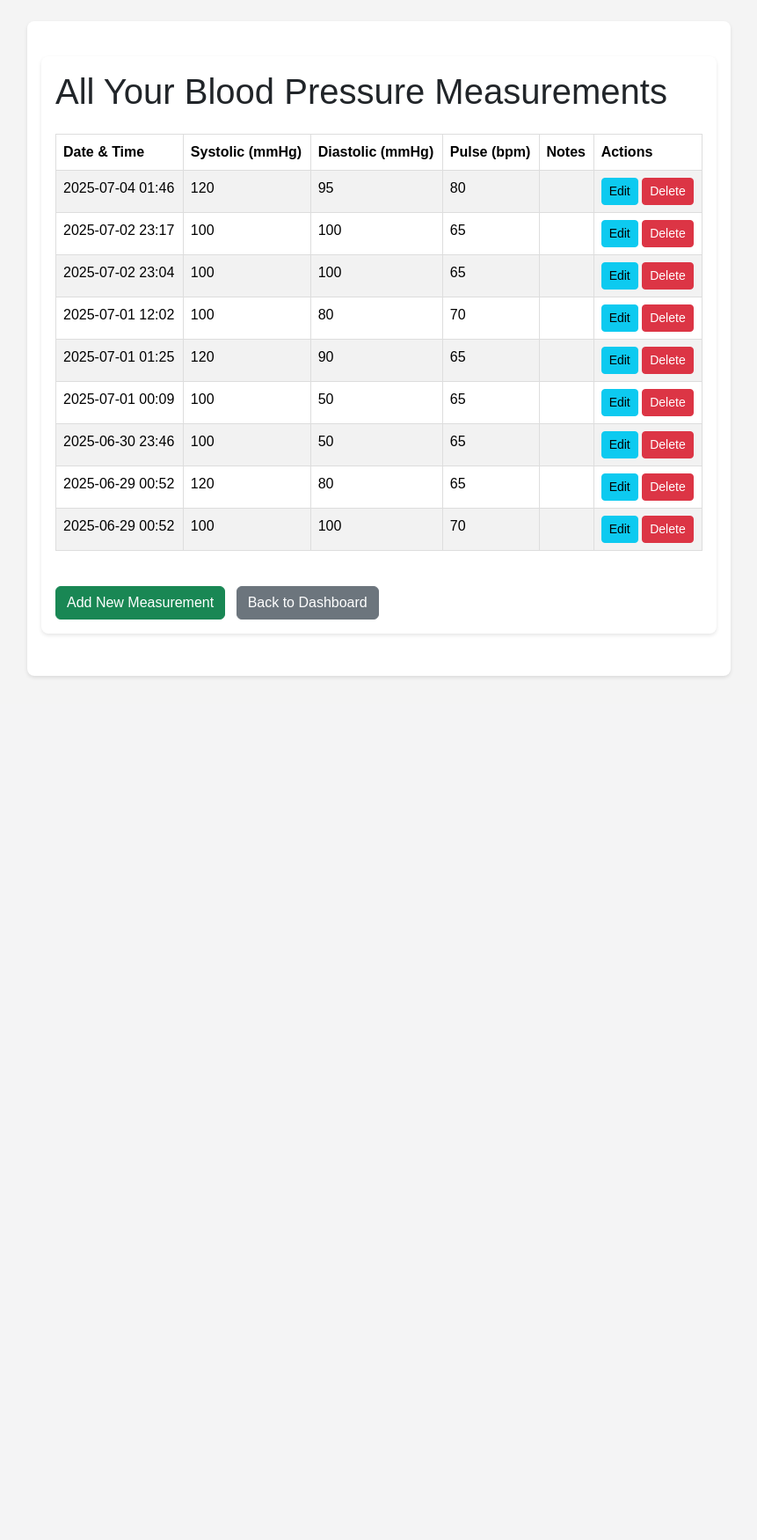
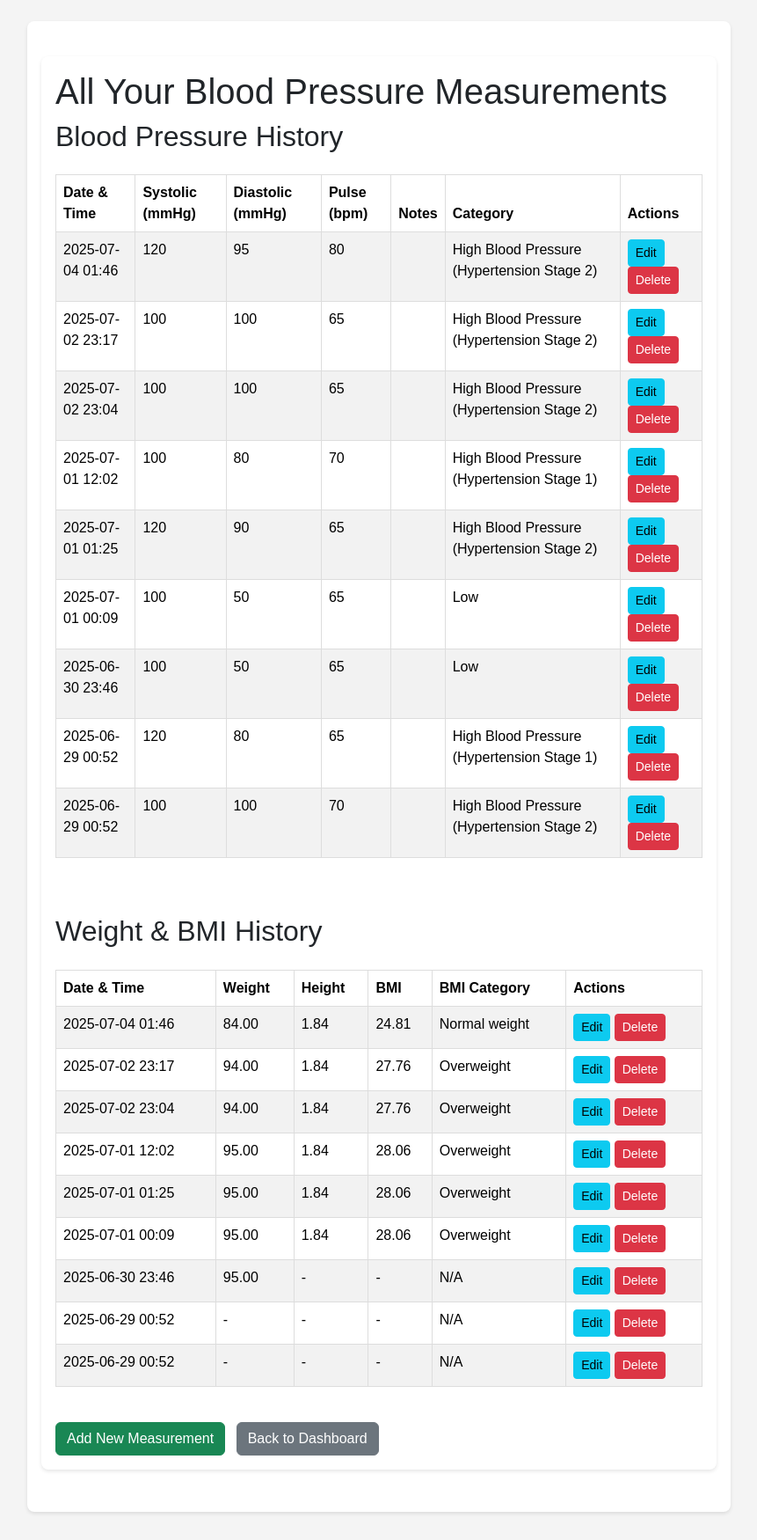
Before and after one commit to footroot/blood_pressure_python_2, a Django app: page /measurements/list/ in a window 1280 px wide. Shown: the part 72-1822 px from the top of the page at 88% size, without its empty margins (209-1070 px from the left). Before the commit the page ends 842 px from the top, so only its background shows below. Run offline with Django 4.2, Linux system fonts and the light colour scheme; a user stored in the database is signed in; data comes from the database, SQL or seed files in the repository; both versions use the stored data as it was after the commit; some libraries are stand-ins or nearby versions.

```diff
--- a/measurements/models.py
+++ b/measurements/models.py
@@ -30,14 +30,14 @@ class Measurement(models.Model):
         blank=True,
         help_text="Weight (e.g., kg or lbs, specify units consistently)"
     )
-    # Add the new height field here
     height = models.DecimalField(
-        max_digits=4,      # e.g., 99.99 (for meters) or 999.9 (for cm)
-        decimal_places=2,  # e.g., allows two decimal places (e.g., 1.75 meters)
-        null=True,         # Allows the field to be NULL in the database
-        blank=True,        # Allows the field to be blank in forms
-        help_text="Height (e.g., in meters: 1.75 or in cm: 175.00)"
+        max_digits=4,
+        decimal_places=2,
+        null=True,
+        blank=True,
+        help_text="Height (e.g., in meters: 1.75 or in cm: 175.00 - if in cm, remember to divide by 100 for BMI)"
     )
+    # Changed from auto_now_add=True to default=timezone.now to allow manual editing of timestamp if needed
     timestamp = models.DateTimeField(default=timezone.now)
 
     class Meta:
@@ -50,33 +50,82 @@ class Measurement(models.Model):
 
     @property
     def bp_category(self):
-        if self.systolic < 120 and self.diastolic < 80:
+        """
+        Categorizes blood pressure based on AHA/ACC 2017 guidelines,
+        with an added 'Low' category as requested.
+        """
+        s = self.systolic
+        d = self.diastolic
+
+        # Low Blood Pressure (Hypotension) - ADDED THIS CONDITION FIRST
+        if s < 90 or d < 60:
+            return "Low"
+        # Normal Blood Pressure
+        elif s < 120 and d < 80:
             return "Normal"
-        elif (120 <= self.systolic < 130) and self.diastolic < 80:
+        # Elevated
+        elif (120 <= s < 130) and d < 80:
             return "Elevated"
-        elif (130 <= self.systolic < 140) or (80 <= self.diastolic < 90):
+        # High Blood Pressure (Hypertension Stage 1)
+        elif (130 <= s < 140) or (80 <= d < 90):
             return "High Blood Pressure (Hypertension Stage 1)"
-        elif (140 <= self.systolic) or (90 <= self.diastolic):
+        # High Blood Pressure (Hypertension Stage 2)
+        elif (s >= 140) or (d >= 90):
             return "High Blood Pressure (Hypertension Stage 2)"
-        elif (self.systolic > 180 and self.diastolic > 120):
+        # Hypertensive Crisis (emergency care needed) - Stricter condition (AND)
+        # You might consider 'or' here if either being critical is enough for crisis.
+        elif (s > 180 and d > 120):
             return "Hypertensive Crisis"
         else:
-            return "Uncategorized"
+            return "Uncategorized" # Should ideally not be reached with typical values
 
-    # You can add a property here to calculate BMI later if height and weight are present
     @property
     def bmi(self):
-        if self.weight and self.height:
-            # Assuming weight in kg and height in meters for standard BMI calculation
-            # BMI = weight (kg) / (height (m))^2
-            # You might need to convert units if you're storing in lbs/cm
+        """
+        Calculates Body Mass Index (BMI).
+        Assumes weight is in kilograms and height is in meters.
+        BMI = weight (kg) / (height (m))^2
+        """
+        if self.weight is not None and self.height is not None:
             try:
-                # Ensure height is not zero to avoid division by zero
-                if float(self.height) > 0:
-                    # Convert Decimal to float for calculation precision
-                    return round(float(self.weight) / (float(self.height) ** 2), 2)
+                # Convert Decimal to float for calculation precision
+                height_m = float(self.height)
+                weight_kg = float(self.weight)
+
+                if height_m > 0:
+                    # If height is stored in centimeters (e.g., 175.00), convert to meters: (height_m / 100)
+                    # Based on your help_text "in meters: 1.75 or in cm: 175.00 - if in cm, remember to divide by 100 for BMI)"
+                    # I'm assuming 'self.height' is already in meters if you input 1.75.
+                    # If you consistently input in CM, you must add /100 here.
+                    # For now, I'll keep it as if it's already meters to align with the direct BMI formula.
+                    # If you input 175 for 1.75 meters, change height_m to (height_m / 100).
+                    return round(weight_kg / (height_m ** 2), 2)
                 else:
-                    return None # Height cannot be zero
+                    return None # Height cannot be zero or non-positive
             except (ValueError, TypeError):
                 return None # Handle cases where conversion fails
         return None # Return None if weight or height is not available
+
+    @property
+    def bmi_category(self):
+        """
+        Categorizes BMI into standard classifications (e.g., CDC/WHO guidelines).
+        Requires the 'bmi' property to be calculated first.
+        """
+        if self.bmi is None:
+            return "N/A" # Or "No BMI data"
+
+        bmi_val = self.bmi
+
+        if bmi_val < 18.5:
+            return "Underweight"
+        elif 18.5 <= bmi_val <= 24.9:
+            return "Normal weight" # Aligns with "fit"
+        elif 25.0 <= bmi_val <= 29.9:
+            return "Overweight"
+        elif 30.0 <= bmi_val <= 34.9:
+            return "Obese (Class I)"
+        elif 35.0 <= bmi_val <= 39.9:
+            return "Obese (Class II)"
+        else: # bmi_val >= 40.0
+            return "Obese (Class III)"
--- a/measurements/templates/measurements/measurement_list.html
+++ b/measurements/templates/measurements/measurement_list.html
@@ -9,7 +9,9 @@
         <h1>All Your Blood Pressure Measurements</h1>
 
         {% if measurements %}
-            <div class="table-responsive">
+            {# Blood Pressure Readings Table #}
+            <h2>Blood Pressure History</h2>
+            <div class="table-responsive mb-5">
                 <table class="table table-striped table-hover">
                     <thead>
                         <tr>
@@ -18,6 +20,7 @@
                             <th>Diastolic (mmHg)</th>
                             <th>Pulse (bpm)</th>
                             <th>Notes</th>
+                            <th>Category</th>
                             <th>Actions</th>
                         </tr>
                     </thead>
@@ -29,6 +32,39 @@
                             <td>{{ measurement.diastolic }}</td>
                             <td>{{ measurement.pulse }}</td>
                             <td>{{ measurement.notes|default_if_none:"-" }}</td>
+                            <td>{{ measurement.bp_category }}</td>
+                            <td>
+                                <a href="{% url 'measurements:edit_measurement' measurement.pk %}" class="btn btn-sm btn-info">Edit</a>
+                                <a href="{% url 'measurements:delete_measurement' measurement.pk %}" class="btn btn-sm btn-danger">Delete</a>
+                            </td>
+                        </tr>
+                        {% endfor %}
+                    </tbody>
+                </table>
+            </div>
+
+            {# Body Metrics Table #}
+            <h2>Weight & BMI History</h2>
+            <div class="table-responsive">
+                <table class="table table-striped table-hover">
+                    <thead>
+                        <tr>
+                            <th>Date & Time</th>
+                            <th>Weight</th>
+                            <th>Height</th>
+                            <th>BMI</th>
+                            <th>BMI Category</th>
+                            <th>Actions</th> {# Keep actions for consistency if users might edit weight/height #}
+                        </tr>
+                    </thead>
+                    <tbody>
+                        {% for measurement in measurements %}
+                        <tr>
+                            <td>{{ measurement.timestamp|date:"Y-m-d H:i" }}</td>
+                            <td>{{ measurement.weight|default_if_none:"-" }}</td>
+                            <td>{{ measurement.height|default_if_none:"-" }}</td>
+                            <td>{{ measurement.bmi|default_if_none:"-" }}</td>
+                            <td>{{ measurement.bmi_category }}</td>
                             <td>
                                 <a href="{% url 'measurements:edit_measurement' measurement.pk %}" class="btn btn-sm btn-info">Edit</a>
                                 <a href="{% url 'measurements:delete_measurement' measurement.pk %}" class="btn btn-sm btn-danger">Delete</a>
@@ -40,7 +76,7 @@
             </div>
             {# Add pagination here later if you have many measurements #}
         {% else %}
-            <p>You have not recorded any blood pressure measurements yet.</p>
+            <p>You have not recorded any blood pressure or body measurements yet.</p>
         {% endif %}
 
         <div class="mt-4">
```
Also changed, not shown: users/templates/users/dashboard.html (+54 -16 lines), db.sqlite3, measurements/migrations/0004_alter_measurement_height.py (added).
